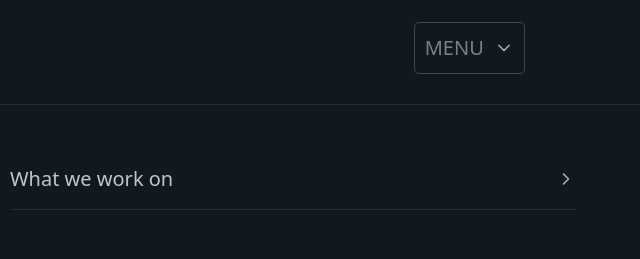
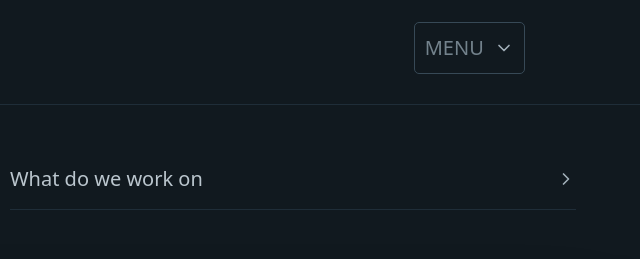
Before and after one commit to BrownieGD/LMW-Entertainment.github.io, a website: page index.html in a window 1280 px wide. Shown: the top 259 px of the page, 640-1280 px from the left. Drawn offline with Linux system fonts and the light colour scheme.

Commit message:
Update index.html

```diff
--- a/index.html
+++ b/index.html
@@ -28,7 +28,7 @@
                 </b></p>
             </details>
             <details>
-                <summary>What we work on</summary>
+                <summary>What do we work on</summary>
                 <p><b>Currently we are workin on a web game. It will be free and lots of fun!
                 </b></p>
             </details>
```
